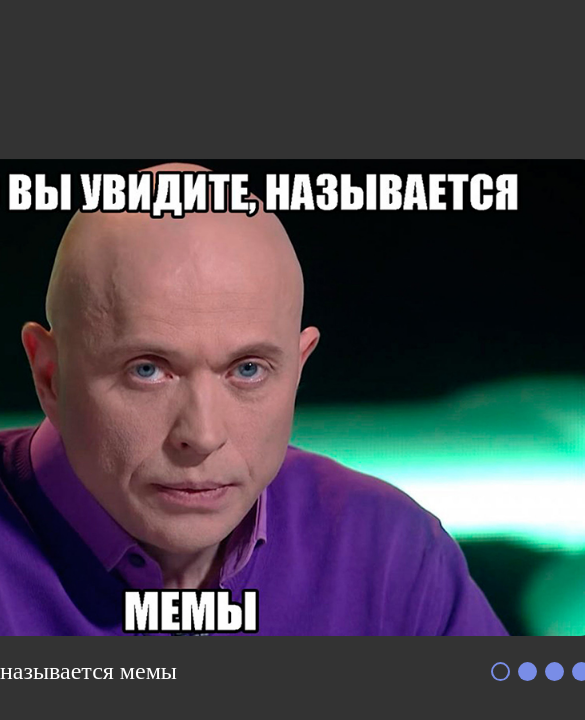
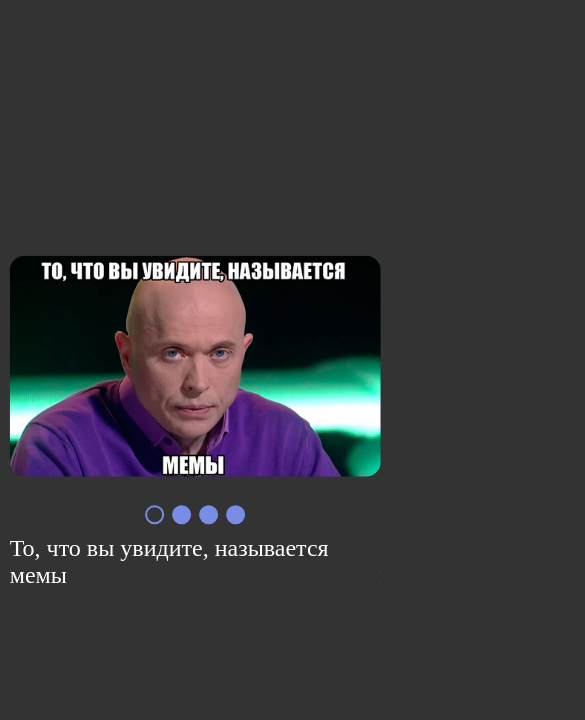
Before and after one commit to webj0ker/cssMemSlider, a plain HTML site: page cssMemSlider/index.html in a window 390 px wide. Shown: the whole page, 585 px wide, since content can reach past the window. Drawn offline with Linux system fonts and the light colour scheme.

Commit message:
feat: add adaptive (San Oct 17 10:10:10 2021)

```diff
--- a/cssMemSlider/style.css
+++ b/cssMemSlider/style.css
@@ -119,3 +119,53 @@ input[name="input__radio"] {
 #input4:checked~.navigation label[for="input4"]:hover {
     border: 2px solid #fff;
 }
+
+@media only screen and (max-width: 820px) {
+    .slider {
+        width: 95%;
+        max-height: 100%;
+        overflow-x: hidden;
+        position: absolute;
+        top: 50%;
+        left: 50%;
+        transform: translate(-50%, -50%);
+    }
+    .navigation {
+        position: absolute;
+        bottom: 5%;
+        left: 50%;
+        display: flex;
+        justify-content: center;
+        transform: translate(-50%, -50%);
+    }
+    .slide__text {
+        padding-top: 8%;
+    }
+}
+
+@media only screen and (max-width: 624px) {
+    .navigation {
+        bottom: 14%;
+    }
+    .slide__text {
+        padding-top: 14%;
+    }
+}
+
+@media only screen and (max-width: 315px) {
+    .navigation {
+        bottom: 25%;
+    }
+}
+
+@media only screen and (max-height: 414px) {
+    .navigation {
+        bottom: -16%;
+    }
+}
+
+@media only screen and (max-height: 375px) {
+    .navigation {
+        bottom: -40%;
+    }
+}
```
